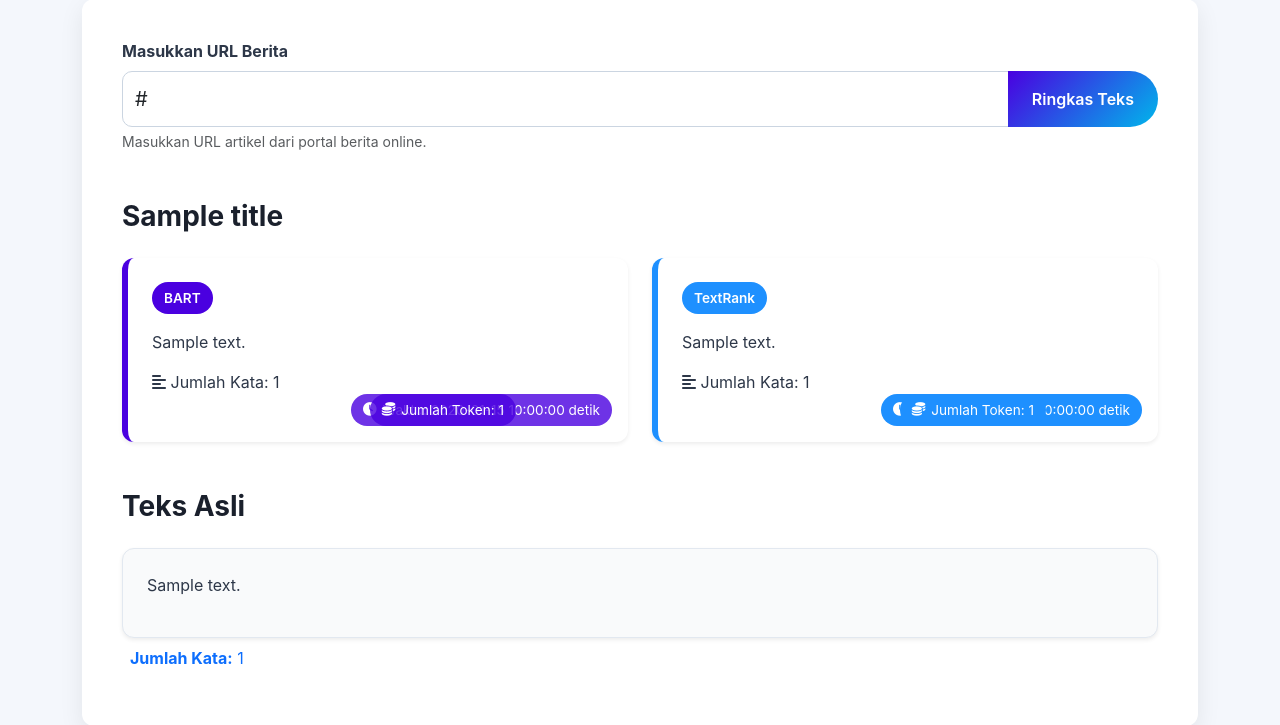
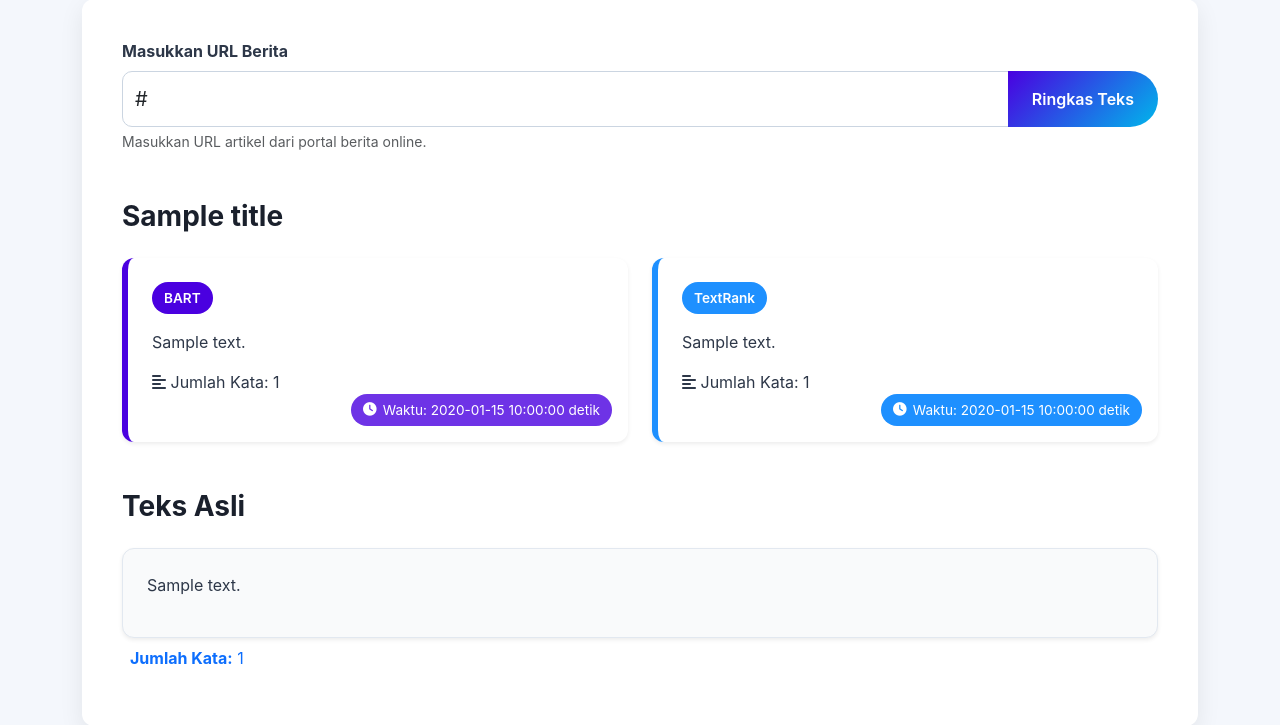
Before and after one commit to arzaqqq/Website-ringkas-teks, a Flask app: template templates/index.html in a window 1280 px wide. Shown: the part 506-1231 px from the top of the page. Run offline with Flask 3, Linux system fonts and the light colour scheme; the template is opened without the code that fills it: most values are stand-ins (such as "Sample title", 1, 10 or a date in 2020).

Commit message:
UPDATE: Tampilan lebih baik PART 1

```diff
--- a/static/css/style.css
+++ b/static/css/style.css
@@ -130,7 +130,8 @@ body {
 }
 
 .token-badge {
-    right: 7rem;
+    right: 10rem;
+
 }
 
 .bart-summary .time-badge, .bart-summary .token-badge {
--- a/templates/index.html
+++ b/templates/index.html
@@ -93,10 +93,10 @@
                                     <i class="fas fa-clock"></i>
                                     <span>Waktu: {{ bart_time }} detik</span>
                                 </div>
-                                <div class="token-badge">
+                                <!-- <div class="token-badge">
                                     <i class="fas fa-coins"></i>
                                     <span>Jumlah Token: {{ bart_token_count }}</span>
-                                </div>
+                                </div> -->
                                 <div class="word-badge">
                                     <i class="fas fa-align-left"></i>
                                     <span>Jumlah Kata: {{ bart_word_count }}</span>
@@ -111,11 +111,11 @@
                                     <i class="fas fa-clock"></i>
                                     <span>Waktu: {{ textrank_time }} detik</span>
                                 </div>
-                                <div class="token-badge">
+                                <!-- <div class="token-badge">
                                     <i class="fas fa-coins"></i>
                                     <span>Jumlah Token: {{ textrank_token_count }}</span>
-                                </div>
-                                <div class="word-badge">
+                                </div> -->
+                                <div class="word-badge ">
                                     <i class="fas fa-align-left"></i>
                                     <span>Jumlah Kata: {{ textrank_word_count }}</span>
                                 </div>
```
